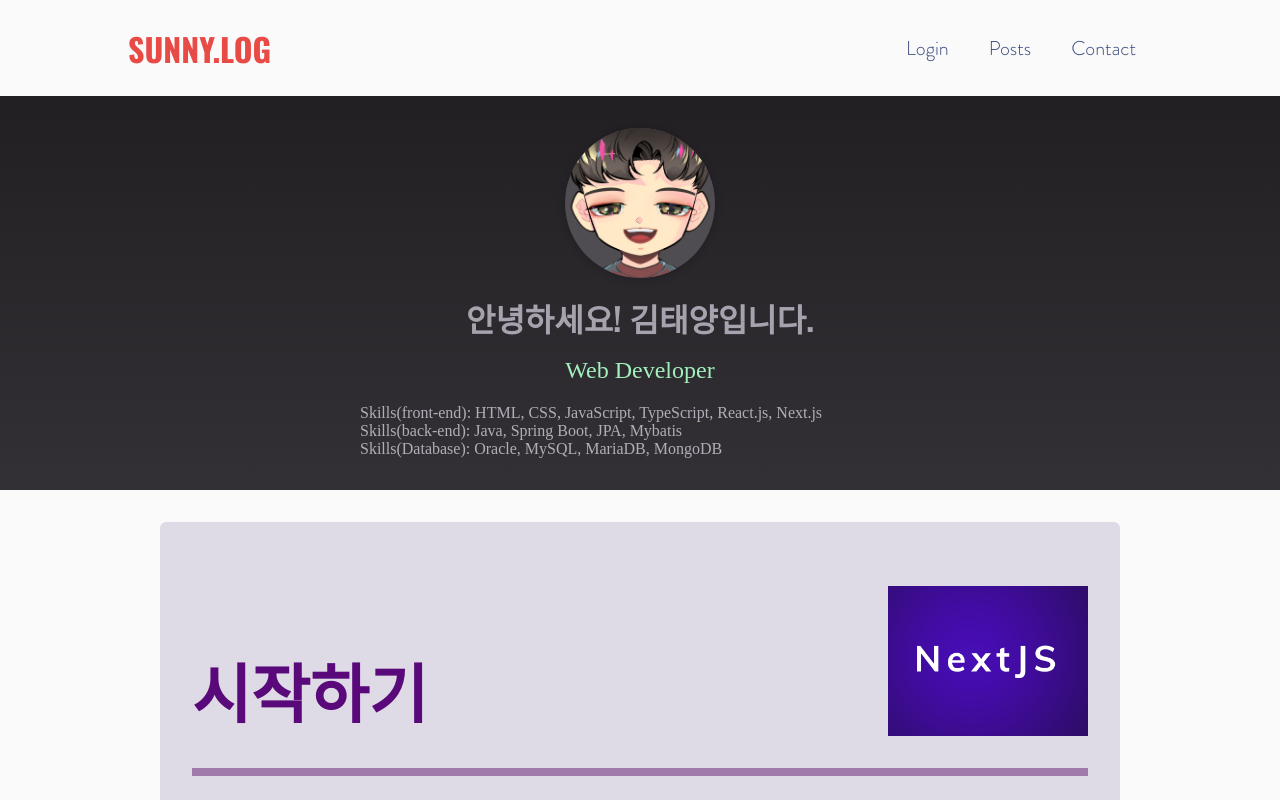
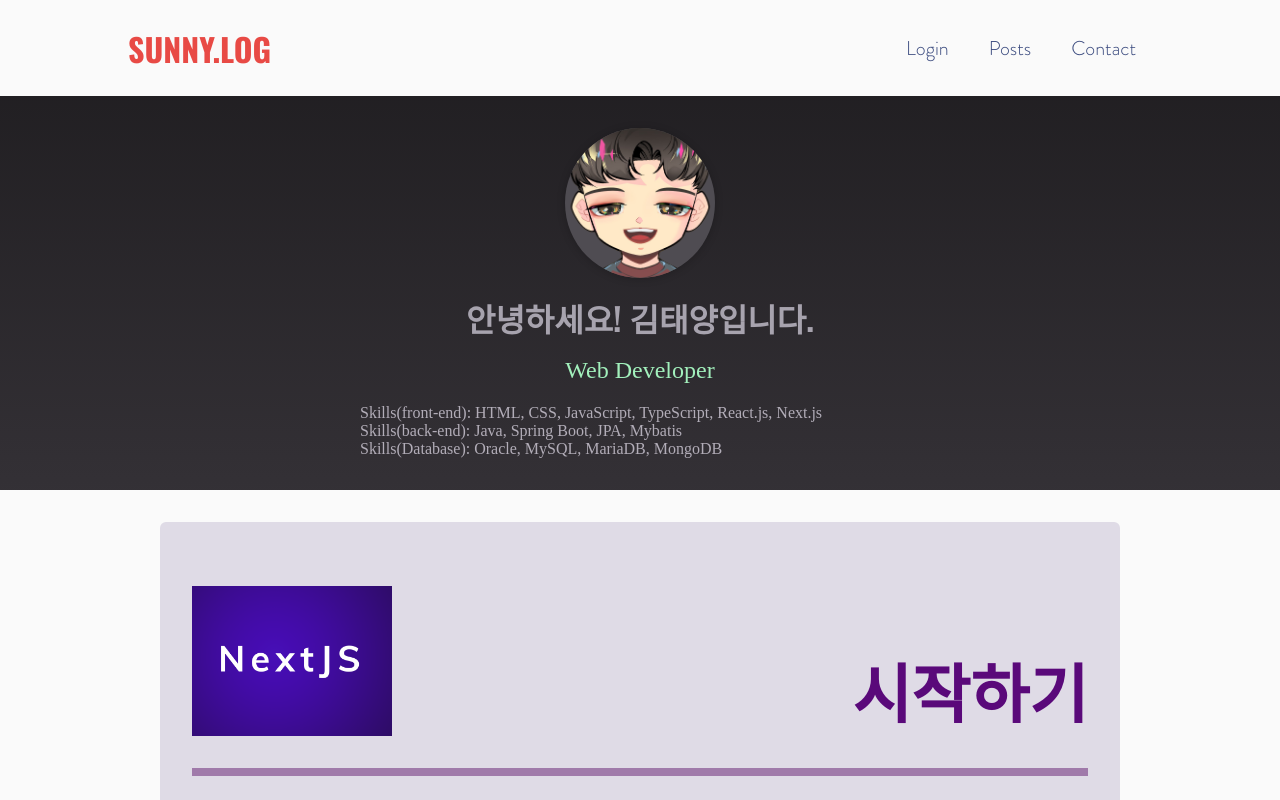
Before and after one commit to mynamesunpower/sunnylog, a Next.js app: page /posts/getting-started-with-nextjs in a window 1280 px wide. Shown: the top 800 px of the page. Built offline with nearby package versions, Linux system fonts and the light colour scheme; no server answers.

Commit message:
Main 정리 중

```diff
--- a/components/posts/post-detail/post-header.tsx
+++ b/components/posts/post-detail/post-header.tsx
@@ -11,8 +11,8 @@ const PostHeader: React.FC<PostHeaderProps> = (props) => {
   const { title, image } = props;
   return (
     <header className={classes.header}>
+      <Image src={image} alt={title} width={200} height={150} />
       <h1>{title}</h1>
-      <Image src={image} alt={title} width={200} height={150} />
     </header>
   );
 };
```
